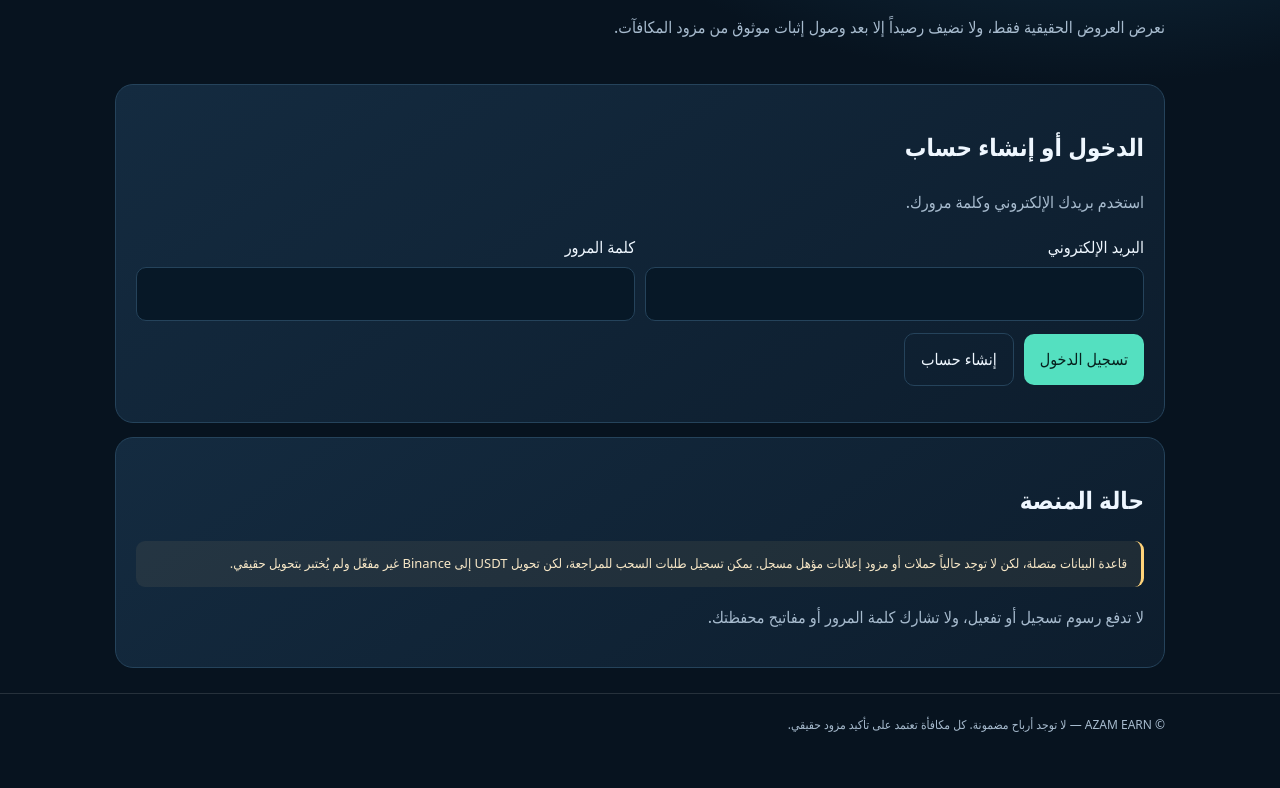
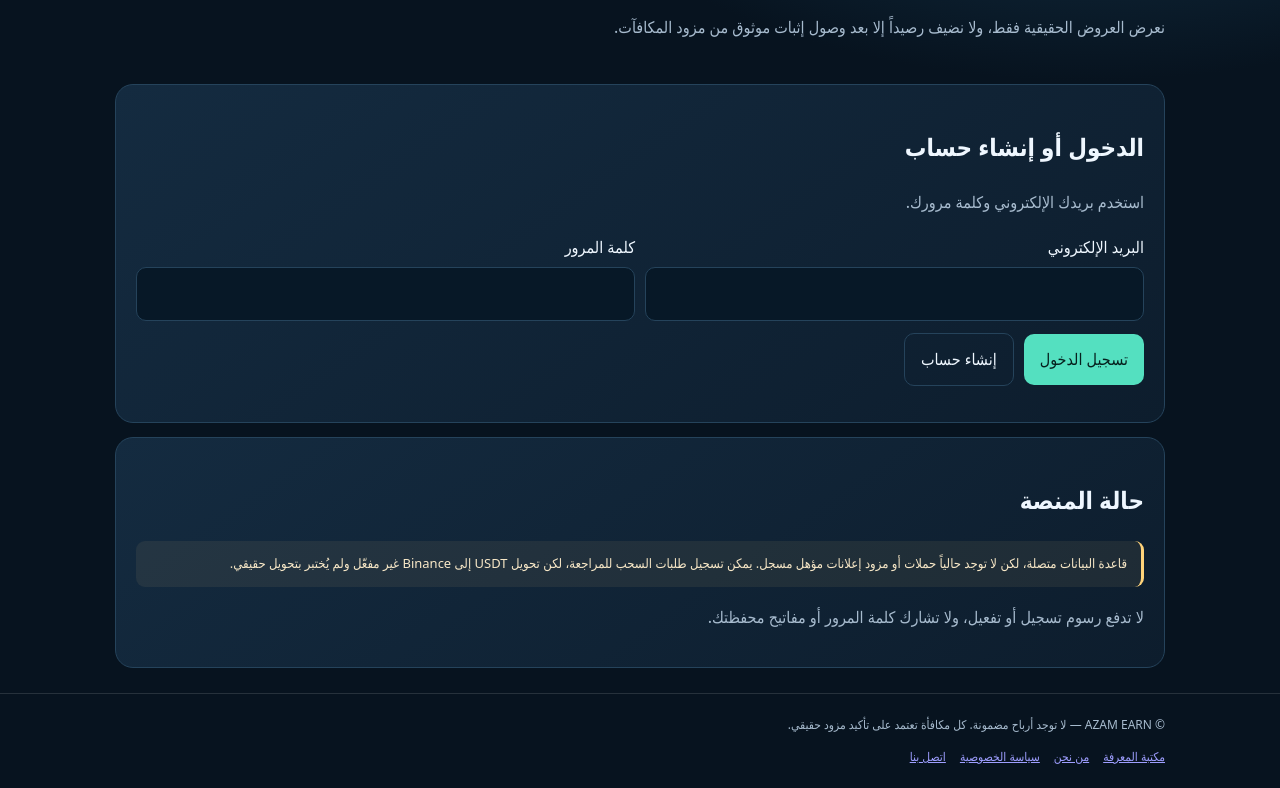
Before and after one commit to azamfai155-cmyk/AZAM-EARN, a plain HTML site: page src/index.html in a window 1280 px wide. Shown: the part 195-983 px from the top of the page. Before the commit the page ends 951 px from the top, so only its background shows below. Drawn offline with nearby package versions, Linux system fonts and the light colour scheme.

Commit message:
Link content and policy pages from AZAM EARN dashboard

```diff
--- a/src/index.html
+++ b/src/index.html
@@ -26,7 +26,7 @@
 <div class="panel"><h2>طلب سحب USDT</h2><p class="muted">يُرسل الطلب للمراجعة فقط؛ لا يحدث تحويل تلقائي. قاعدة البيانات تتحقق من عنوان المحفظة والشبكة والرصيد المتاح والطلبات المعلّقة قبل قبول الطلب.</p><form id="payoutForm"><div class="row"><label class="field">المبلغ (USDT)<input id="payoutAmount" type="number" min="0.01" max="10000" step="0.01" required></label><button class="btn" type="submit">إرسال طلب السحب</button></div></form><p id="payoutMsg" class="muted" aria-live="polite"></p><div id="payouts" class="muted">لا توجد طلبات.</div></div>
 </section>
 <section class="panel"><h2>حالة المنصة</h2><div class="notice">قاعدة البيانات متصلة، لكن لا توجد حالياً حملات أو مزود إعلانات مؤهل مسجل. يمكن تسجيل طلبات السحب للمراجعة، لكن تحويل USDT إلى Binance غير مفعّل ولم يُختبر بتحويل حقيقي.</div><p class="muted">لا تدفع رسوم تسجيل أو تفعيل، ولا تشارك كلمة المرور أو مفاتيح محفظتك.</p></section>
-</main><footer><div class="wrap">© AZAM EARN — لا توجد أرباح مضمونة. كل مكافأة تعتمد على تأكيد مزود حقيقي.</div></footer>
+</main><footer><div class="wrap">© AZAM EARN — لا توجد أرباح مضمونة. كل مكافأة تعتمد على تأكيد مزود حقيقي.<nav style="display:flex;gap:14px;flex-wrap:wrap;margin-top:10px"><a href="/content/">مكتبة المعرفة</a><a href="/about.html">من نحن</a><a href="/privacy.html">سياسة الخصوصية</a><a href="/contact.html">اتصل بنا</a></nav></div></footer>
 <script>
 (() => {
  const SUPABASE_URL='https://bnoyjkbzakncqlvbvelb.supabase.co';
```
